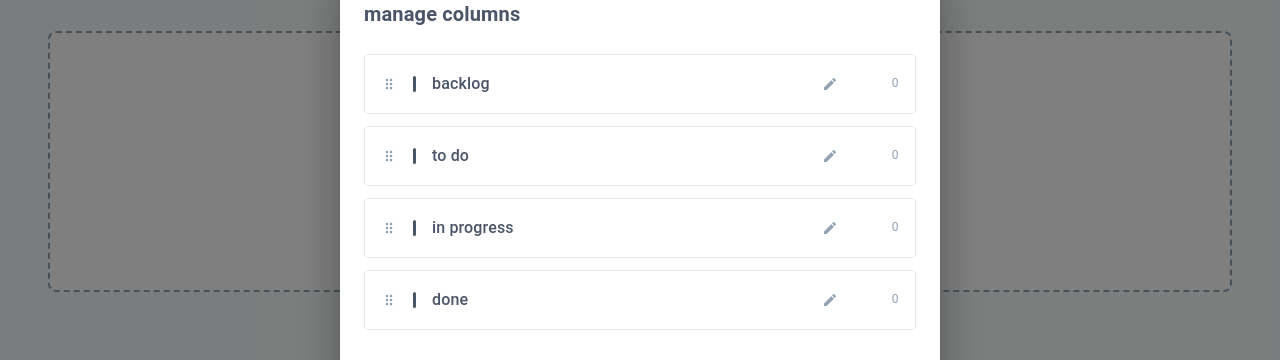
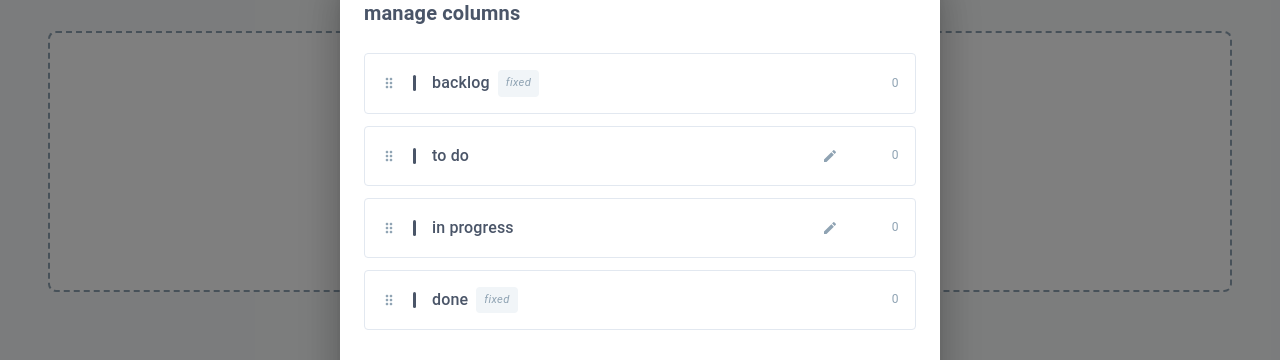
Before and after one commit to gabriela-sotero/tide-frontend, a React (Create React App) app: page / in a window 1280 px wide. Both pictures are taken after a click on the button "MANAGE COLUMNS". Shown: the part 153-513 px from the top of the page. Built offline with nearby package versions, Linux system fonts and the light colour scheme.

Commit message:
fix: dates

```diff
--- a/src/App.tsx
+++ b/src/App.tsx
@@ -54,7 +54,7 @@ interface Task {
   title: string;
   description: string;
   priority: 'low' | 'medium' | 'high';
-  status: 'backlog' | 'to-do' | 'in-progress' | 'done';
+  status: string; // Allow dynamic column names
   type: string;
   createdAt: Date;
   startDate: Date;
@@ -120,7 +120,17 @@ const loadBoard = (): Promise<{ taskTypes: TaskType[] } | null> => {
       request.onsuccess = () => {
         const result = request.result;
         if (result && result.taskTypes && Array.isArray(result.taskTypes)) {
-          resolve({ taskTypes: result.taskTypes });
+          // Convert date strings back to Date objects
+          const taskTypesWithDates = result.taskTypes.map((type: TaskType) => ({
+            ...type,
+            tasks: type.tasks.map((task: Task) => ({
+              ...task,
+              createdAt: new Date(task.createdAt),
+              startDate: new Date(task.startDate),
+              dueDate: new Date(task.dueDate)
+            }))
+          }));
+          resolve({ taskTypes: taskTypesWithDates });
         } else {
           resolve(null);
         }
@@ -139,10 +149,10 @@ const loadBoard = (): Promise<{ taskTypes: TaskType[] } | null> => {
 function App() {
   const [taskTypes, setTaskTypes] = useState<TaskType[]>([]);
   const [columns, setColumns] = useState([
-    { id: 'backlog', name: 'backlog', bgColor: '#e2e8f0', color: '#4a5568' },
-    { id: 'to-do', name: 'to do', bgColor: '#e2e8f0', color: '#4a5568' },
-    { id: 'in-progress', name: 'in progress', bgColor: '#e2e8f0', color: '#4a5568' },
-    { id: 'done', name: 'done', bgColor: '#e2e8f0', color: '#4a5568' }
+    { id: 'backlog', name: 'backlog', bgColor: '#e2e8f0', color: '#4a5568', fixed: true },
+    { id: 'to-do', name: 'to do', bgColor: '#e2e8f0', color: '#4a5568', fixed: false },
+    { id: 'in-progress', name: 'in progress', bgColor: '#e2e8f0', color: '#4a5568', fixed: false },
+    { id: 'done', name: 'done', bgColor: '#e2e8f0', color: '#4a5568', fixed: true }
   ]);
 
   // Helper function to get column by id
@@ -309,10 +319,7 @@ function App() {
   // Helper function to get today's date in local timezone
   const getTodayDate = () => {
     const today = new Date();
-    const year = today.getFullYear();
-    const month = String(today.getMonth() + 1).padStart(2, '0');
-    const day = String(today.getDate()).padStart(2, '0');
-    return new Date(`${year}-${month}-${day}`);
+    return new Date(today.getFullYear(), today.getMonth(), today.getDate());
   };
 
   const [newTask, setNewTask] = useState<Task>({
@@ -447,7 +454,7 @@ function App() {
   };
 
   const handleAddTask = (blockType?: string, columnId?: string) => {
-    const newStatus = (columnId as 'backlog' | 'to-do' | 'in-progress' | 'done') || 'backlog';
+    const newStatus = (columnId as string) || 'backlog';
     console.log('handleAddTask called with:', { blockType, columnId, newStatus });
 
     setNewTask({
@@ -777,7 +784,8 @@ function App() {
       id: newColumnId,
       name: newColumnName.toLowerCase(),
       bgColor: '#e2e8f0',
-      color: '#4a5568'
+      color: '#4a5568',
+      fixed: false
     };
 
     // Add new column to columns array
@@ -2078,9 +2086,25 @@ function App() {
                       </Box>
                     ) : (
                       <>
-                        <Typography variant="body1" sx={{ color: '#4a5568', fontWeight: 500, flex: 1 }}>
+                        <Box sx={{ display: 'flex', alignItems: 'center', gap: 1, flex: 1 }}>
+                          <Typography variant="body1" sx={{ color: '#4a5568', fontWeight: 500 }}>
                             {column.name}
                           </Typography>
+                          {column.fixed && (
+                            <Typography variant="caption" sx={{
+                              color: '#8fa3b3',
+                              fontStyle: 'italic',
+                              backgroundColor: '#f1f5f8',
+                              px: 1,
+                              py: 0.5,
+                              borderRadius: 1,
+                              fontSize: '0.7rem'
+                            }}>
+                              fixed
+                            </Typography>
+                          )}
+                        </Box>
+                        {!column.fixed && (
                           <IconButton
                             size="small"
                             onClick={() => handleEditColumn(columnId, column.name)}
@@ -2088,6 +2112,7 @@ function App() {
                           >
                             <EditIcon sx={{ fontSize: 16 }} />
                           </IconButton>
+                        )}
                       </>
                     )}
 
@@ -2672,7 +2697,7 @@ function App() {
                 title: '',
                 description: '',
                 priority: 'medium',
-                status: 'to-do',
+                status: 'backlog',
                 type: taskTypes.length > 0 ? taskTypes[0].id : '',
                 createdAt: new Date(),
                 startDate: getTodayDate(),
@@ -2752,7 +2777,7 @@ function App() {
                           title: '',
                           description: '',
                           priority: 'medium',
-                          status: 'to-do',
+                          status: 'backlog',
                           type: taskTypes.length > 0 ? taskTypes[0].id : '',
                           createdAt: new Date(),
                           startDate: dayDate,
```
Lines whose indentation alone changed are shown as unchanged.
